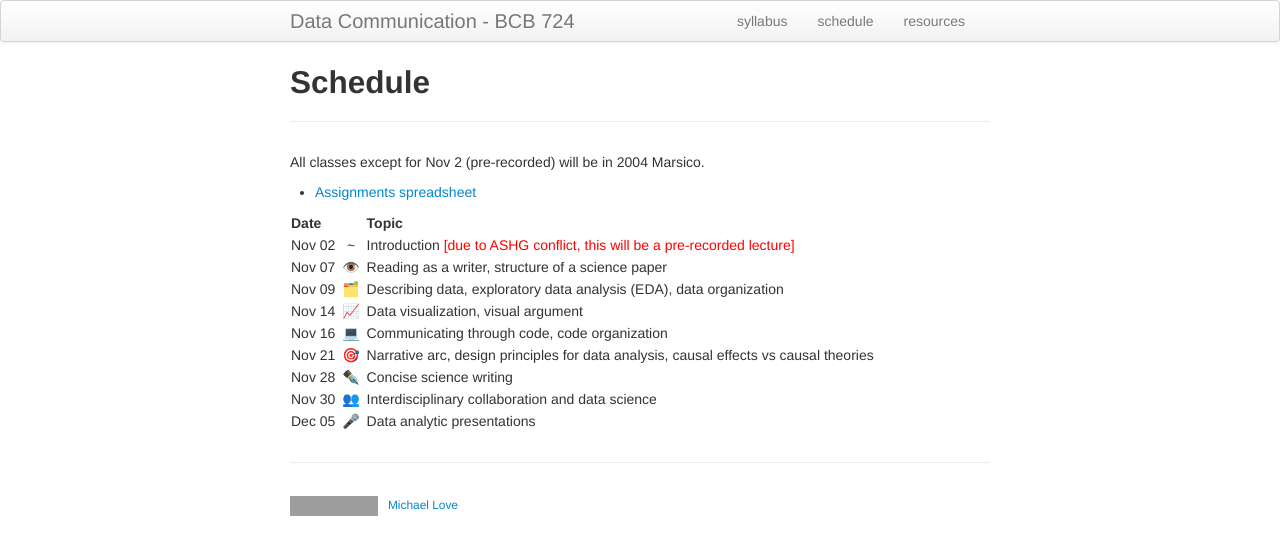
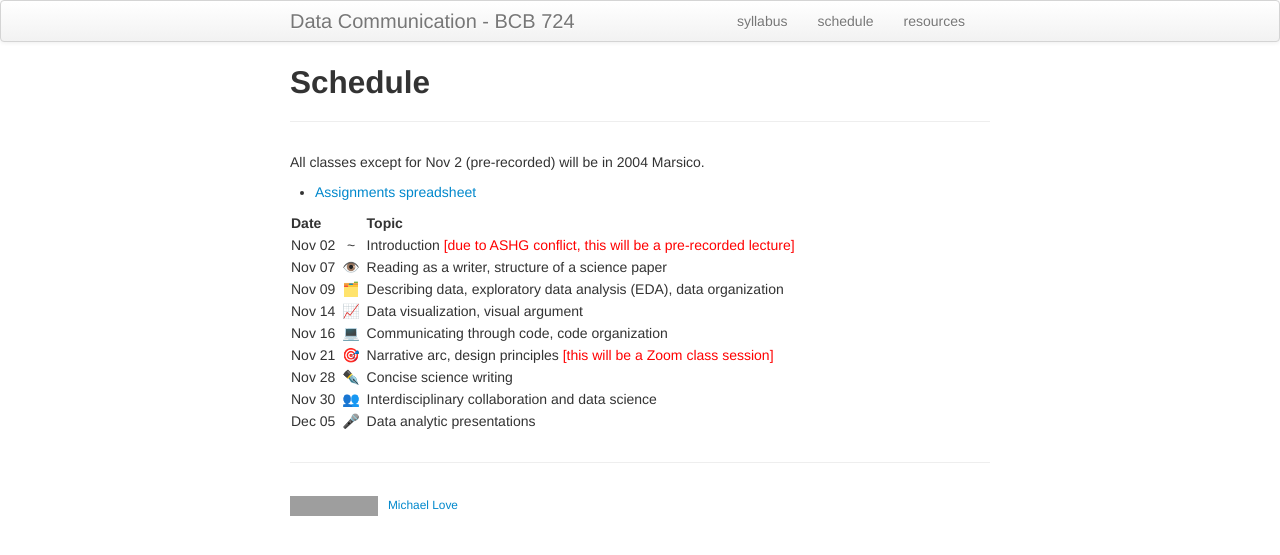
Before and after one commit to biodatascience/datacomm, a Jekyll site: the page built from schedule.md, in a window 1280 px wide. Shown: the top 555 px of the page. Built offline with Jekyll 4.4.1, drawn with Linux system fonts in a browser that asks for light colours; grey boxes are pictures that could not be loaded.

Commit message:
update schedule

```diff
--- a/schedule.md
+++ b/schedule.md
@@ -14,7 +14,7 @@ All classes except for Nov 2 (pre-recorded) will be in 2004 Marsico.
 | Nov 09 | 🗂️  | Describing data, exploratory data analysis (EDA), data organization |
 | Nov 14 | 📈 | Data visualization, visual argument |
 | Nov 16 | 💻 | Communicating through code, code organization |
-| Nov 21 | 🎯 | Narrative arc, design principles for data analysis, causal effects vs causal theories |
+| Nov 21 | 🎯 | Narrative arc, design principles <font color="red">[this will be a Zoom class session]</font> |
 | Nov 28 | ✒️  | Concise science writing |
 | Nov 30 | 👥 | Interdisciplinary collaboration and data science |
 | Dec 05 | 🎤 | Data analytic presentations |
```
